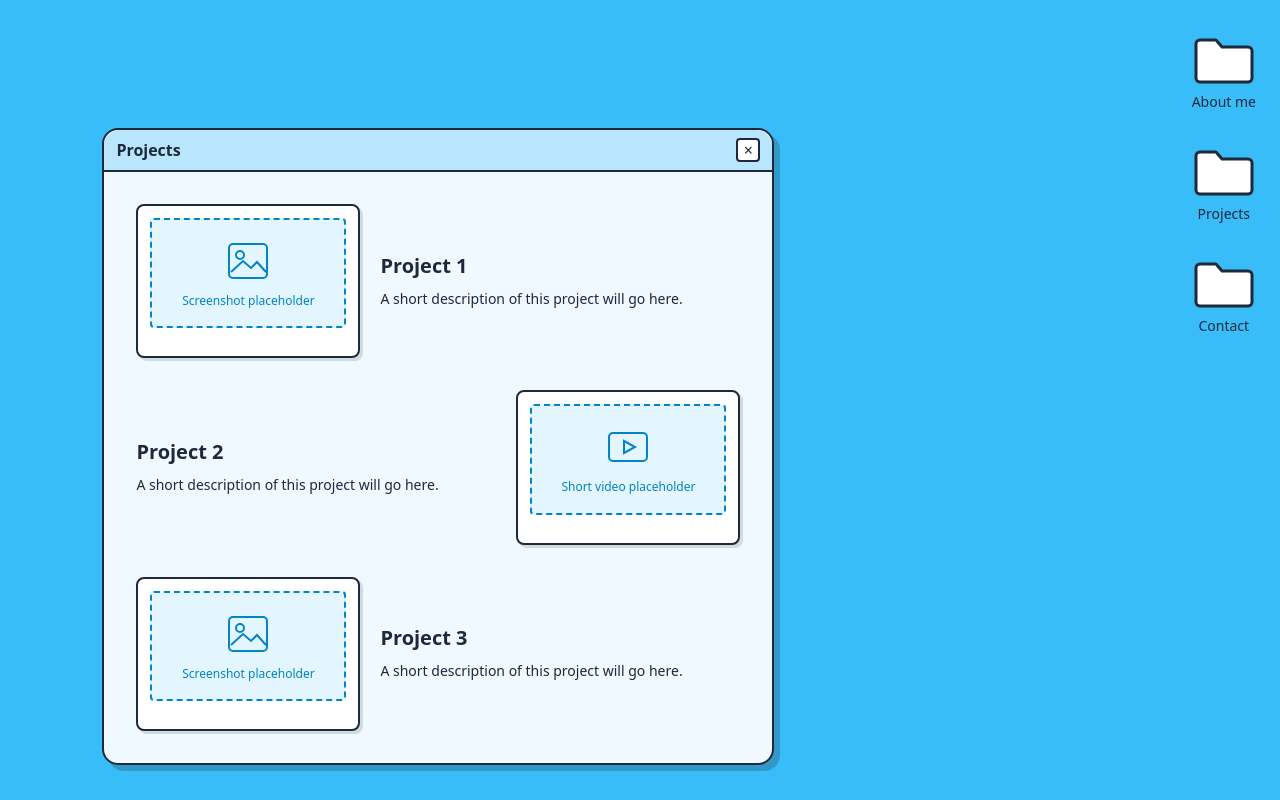
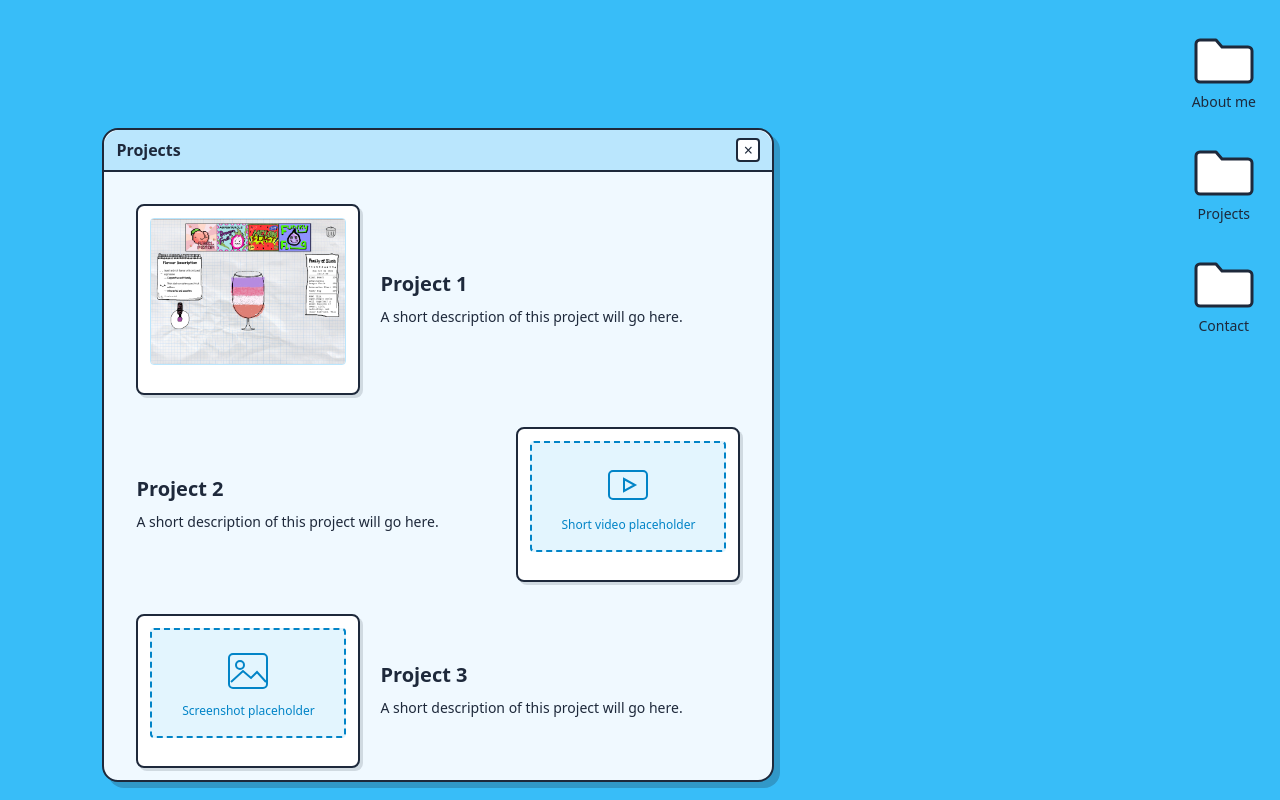
Before and after one commit to TitanL/MyPortfolio, a React (Vite) app in the folder portfolio/: page / in a window 1280 px wide. Both pictures are taken after a click on the button "Projects". Built offline with nearby package versions, Linux system fonts and the light colour scheme.

Commit message:
Use uploaded screenshot for Project 1 preview

```diff
--- a/portfolio/src/components/Projects.tsx
+++ b/portfolio/src/components/Projects.tsx
@@ -1,3 +1,5 @@
+import project1Preview from "../assets/Project1Preview.png";
+
 const projects = [1, 2, 3];
 
 export default function Projects() {
@@ -9,6 +11,15 @@ export default function Projects() {
           className="flex flex-col items-center gap-5 sm:flex-row sm:even:flex-row-reverse"
         >
           <div className="w-full max-w-56 shrink-0 rounded-lg border-2 border-ink bg-white p-3 pb-7 shadow-[3px_3px_0_0_rgba(30,41,59,0.15)]">
+            {number === 1 ? (
+              <img
+                src={project1Preview}
+                alt="Project 1: illustrated slush mixer with fruit flavors, a layered drink, and a receipt"
+                className="h-auto w-full rounded border border-ocean-200"
+                loading="lazy"
+                decoding="async"
+              />
+            ) : (
             <div className="flex aspect-video flex-col items-center justify-center gap-2 rounded border-2 border-dashed border-ocean-600 bg-ocean-200/40">
               <svg aria-hidden="true" viewBox="0 0 48 48" fill="none" stroke="currentColor" strokeWidth="2" className="h-12 w-12 text-ocean-600">
                 {number === 2 ? (
@@ -26,6 +37,7 @@ export default function Projects() {
               </svg>
               <span className="text-xs text-ocean-600">{number === 2 ? "Short video" : "Screenshot"} placeholder</span>
             </div>
+            )}
           </div>
           <div className="w-full space-y-2">
             <h2 className="text-xl font-semibold">Project {number}</h2>
```
